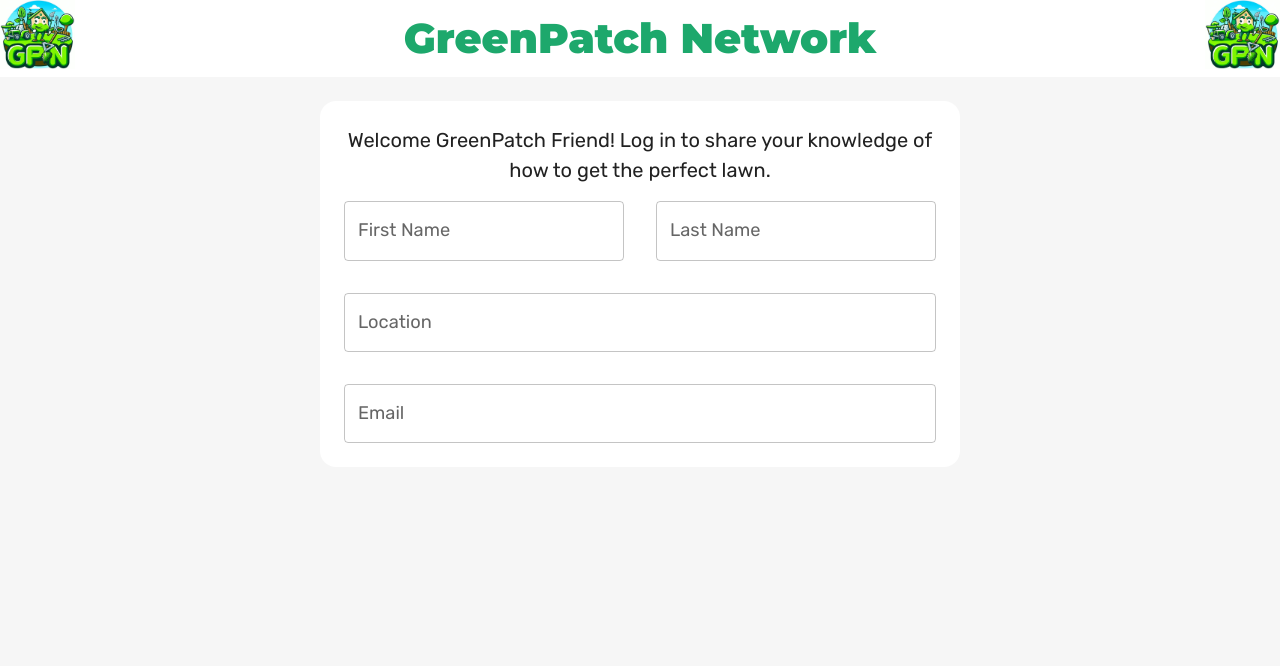
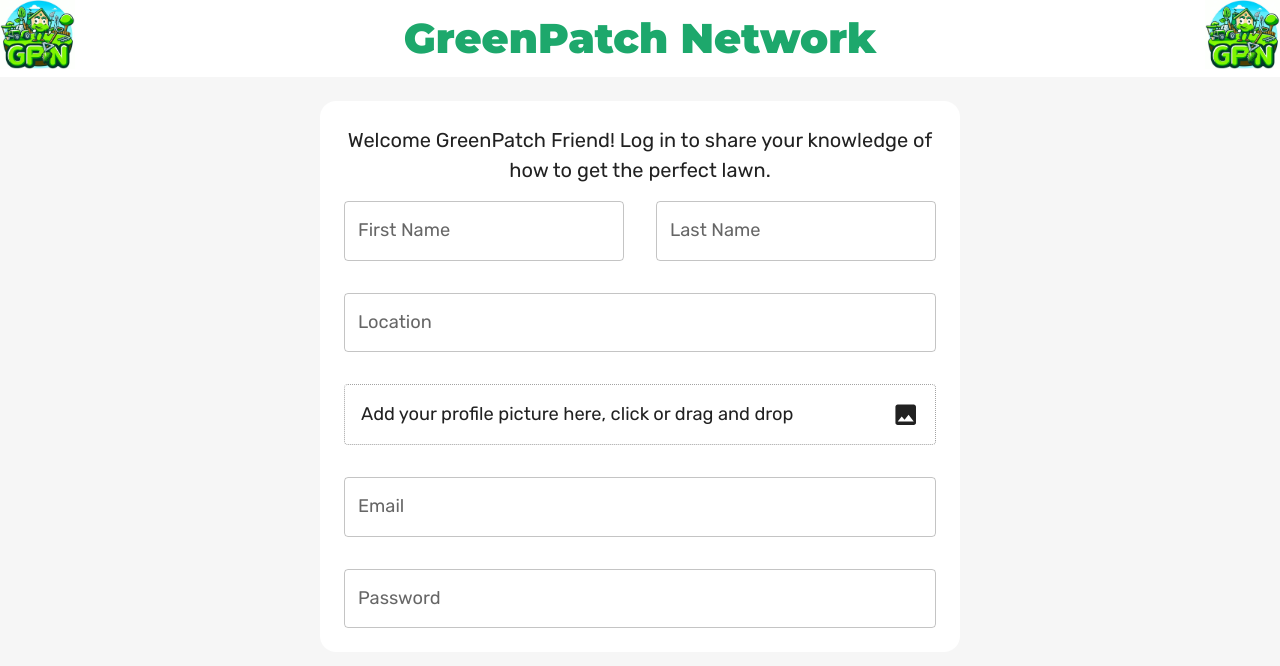
Before and after one commit to davidstalgren/exjobb_fed22d, a React (Create React App) app in the folder client/: page / in a window 1280 px wide. Shown: the top 666 px of the page. Built offline with nearby package versions, Linux system fonts and the light colour scheme.

Commit message:
Add dropzone for profile picture upload. Also email and password inputs.

```diff
--- a/client/src/components/LoginRegForm.jsx
+++ b/client/src/components/LoginRegForm.jsx
@@ -1,15 +1,19 @@
 import {object, string} from 'yup';
 import { Formik } from 'formik';
 import { useState } from 'react';
-import { Box, TextField, useMediaQuery, useTheme } from '@mui/material';
+import { Box, TextField, Typography, useMediaQuery, useTheme } from '@mui/material';
 import { useDispatch } from 'react-redux';
 import { useNavigate } from 'react-router-dom';
+import Dropzone from "react-dropzone";
+import { BoxSpaced } from './styled/StyledBox';
+import InsertPhotoIcon from '@mui/icons-material/InsertPhoto';
+import ModeEditIcon from '@mui/icons-material/ModeEdit';
 
 const registerUserSchema = object({
   firstName: string().min(2, 'Too Short!').max(30, 'Too Long!').required('First name is required'),
   lastName: string().min(2, 'Too Short!').max(30, 'Too Long!').required('Last name is required'),
   email: string().email('Email is not a valid email').required('Email is required'),
-  password: string().min(8, 'Password needs to be atleast 8 characters!').max(50, 'Too Long!!! Think 50 should be enough').required('Need to add a password'),
+  password: string().min(8, 'Password needs to be atleast 8 characters!').max(50, 'Too Long!!! Think 50 characters should be enough').required('Need to add a password'),
   picture: string().required('Need to add a Profile picture'),
   location: string().required('Where are you from?')
 });
@@ -20,9 +24,13 @@ const loginUserSchema = object({
 });
 
 export function LoginRegForm() {
+  //eslint-disable-next-line
   const [activeView, setActiveView] = useState('register');
+  //eslint-disable-next-line
   const theme = useTheme();
+  //eslint-disable-next-line
   const dispatch = useDispatch();
+  //eslint-disable-next-line
   const navigate = useNavigate();
   const isDesktop = useMediaQuery('(min-width:700px)');
 
@@ -48,7 +56,28 @@ export function LoginRegForm() {
                   <TextField label='First Name' onBlur={handleBlur} onChange={handleChange} value={values.firstName} name='firstName' error={Boolean(touched.firstName) && Boolean(errors.firstName)} helperText={touched.firstName && errors.firstName} sx={{gridColumn: 'span 1'}}></TextField>
                   <TextField label='Last Name' onBlur={handleBlur} onChange={handleChange} value={values.lastName} name='lastName' error={Boolean(touched.lastName) && Boolean(errors.lastName)} helperText={touched.lastName && errors.lastName} sx={{gridColumn: 'span 1'}}></TextField>
                   <TextField label='Location' onBlur={handleBlur} onChange={handleChange} value={values.location} name='location' error={Boolean(touched.location) && Boolean(errors.location)} helperText={touched.location && errors.location} sx={{gridColumn: 'span 2'}}></TextField>
-                  <TextField label='Email' onBlur={handleBlur} onChange={handleChange} value={values.email} name='email' error={Boolean(touched.email) && Boolean(errors.email)} helperText={touched.email && errors.email} sx={{gridColumn: 'span 2'}}></TextField>
+                  <Box sx={{gridColumn: 'span 2'}}>
+                    <Dropzone multiple={false} onDrop={(acceptedFiles) => setFieldValue("picture", acceptedFiles[0])}>
+                      {({ getRootProps, getInputProps }) => (
+                        <Box {...getRootProps()} border={`1px dotted ${theme.palette.neutral.medium}`} padding='1rem' borderRadius='0.25rem' sx={{ '&:hover': { cursor: 'pointer' } }}>
+                          <input {...getInputProps()} />
+                          {!values.picture ? (
+                            <BoxSpaced>
+                              <Typography>Add your profile picture here, click or drag and drop</Typography>
+                              <InsertPhotoIcon />
+                            </BoxSpaced>
+                          ) : (
+                            <BoxSpaced>
+                              <Typography>{values.picture.name}</Typography>
+                              <ModeEditIcon />
+                            </BoxSpaced>
+                          )}
+                        </Box>
+                      )}
+                    </Dropzone>
+                  </Box>
+                  <TextField label='Email' onBlur={handleBlur} onChange={handleChange} value={values.email} name='email' error={Boolean(touched.email) && Boolean(errors.email)} helperText={touched.email && errors.email} autoComplete='' sx={{gridColumn: 'span 2'}}></TextField>
+                  <TextField type='password' label='Password' onBlur={handleBlur} onChange={handleChange} value={values.password} name='password' error={Boolean(touched.password) && Boolean(errors.password)} helperText={touched.password && errors.password} sx={{gridColumn: 'span 2'}}></TextField>
                 </>
               )}
             </Box>
```
